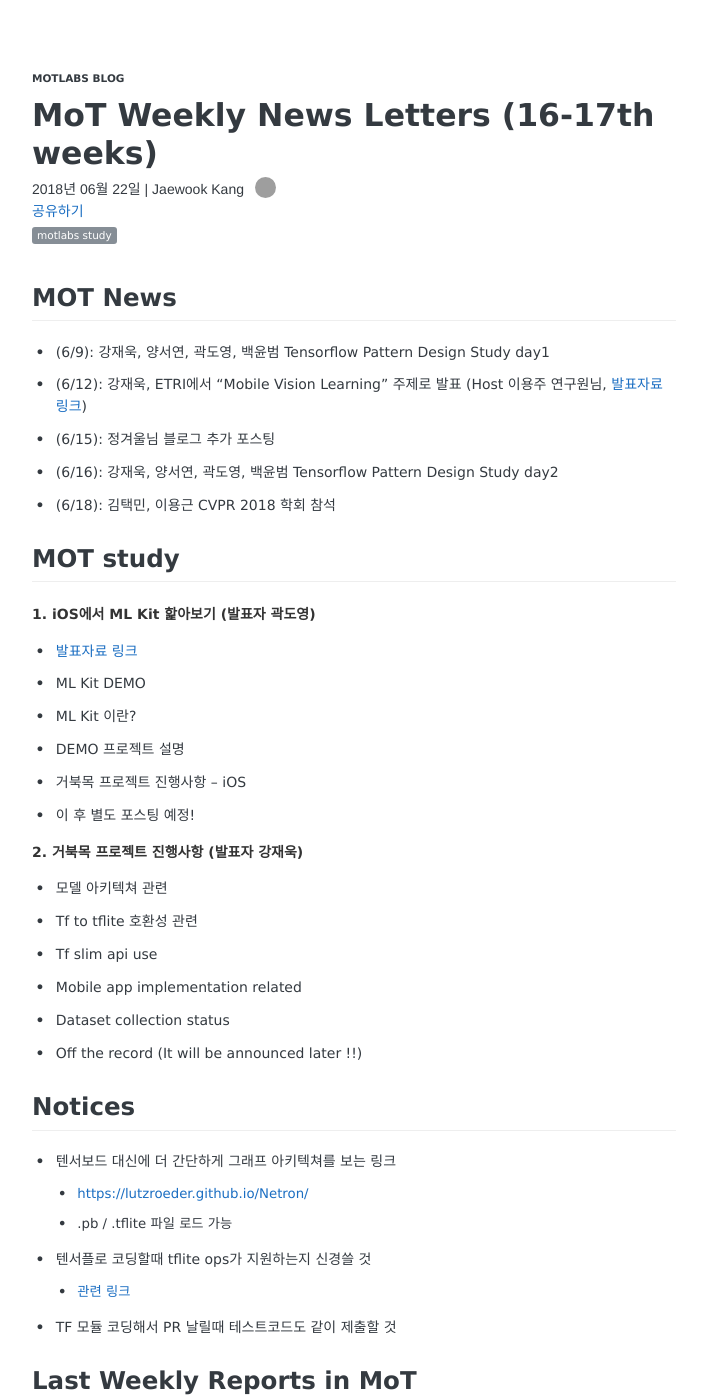
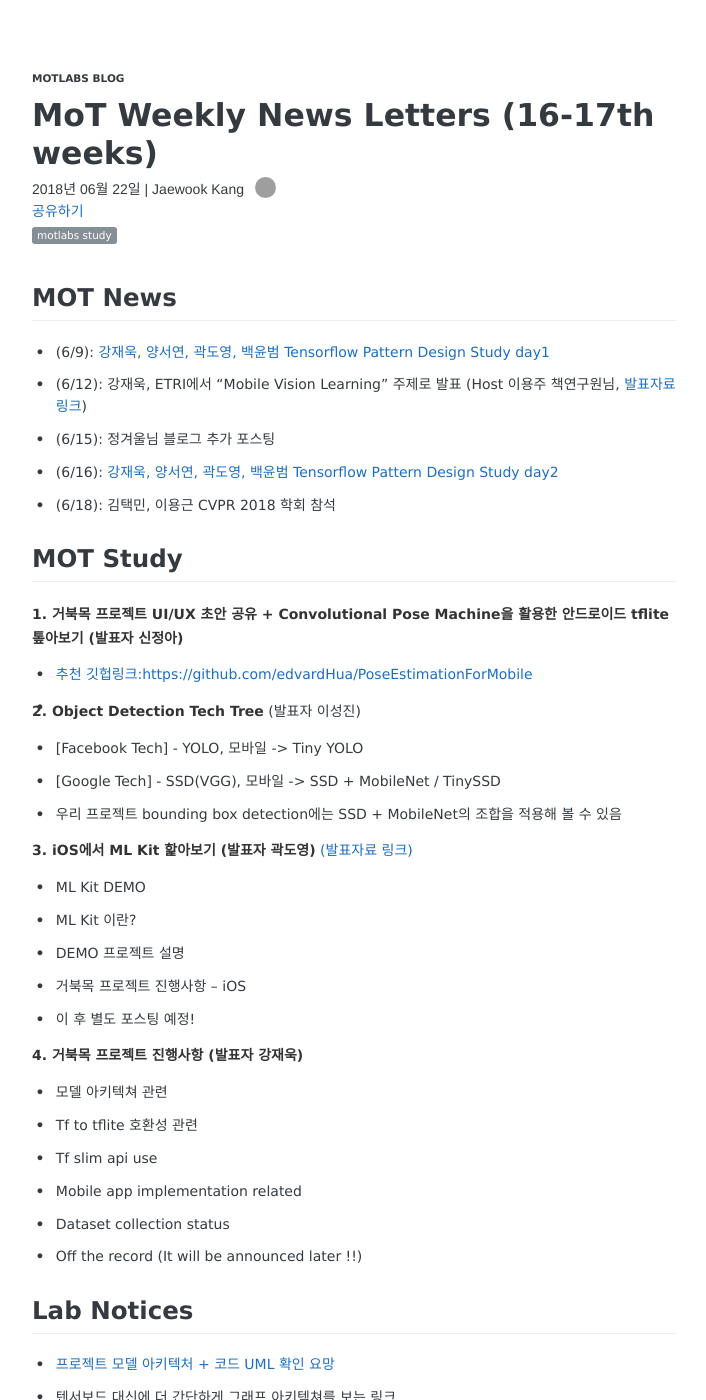
Before and after one commit to motlabs/motlabs.github.io, a Jekyll site: the page built from _posts/2018-06-22-motnewletter-week17.md, in a window 1280 px wide and 1400 px high. Shown: the whole window, without its empty margins (286-992 px from the left). Built offline with Jekyll 4.4.1, drawn with Linux system fonts in a browser that asks for light colours; some web fonts are replaced; some of the changed text lies outside the part shown; grey boxes are pictures that could not be loaded.

Commit message:
(feat) : motnewlatter-week17에 16주차 내용 추가

```diff
--- a/_posts/2018-06-22-motnewletter-week17.md
+++ b/_posts/2018-06-22-motnewletter-week17.md
@@ -13,25 +13,33 @@
 
 
 ## MOT News
-- (6/9): 강재욱, 양서연, 곽도영, 백윤범 Tensorflow Pattern Design Study day1
-- (6/12): 강재욱, ETRI에서 "Mobile Vision Learning" 주제로 발표 (Host 이용주 연구원님, [발표자료 링크](https://goo.gl/4H3X1q))
+- (6/9):  [강재욱, 양서연, 곽도영, 백윤범 Tensorflow Pattern Design Study day1](https://motlabs.github.io/2018-06-11/tfpattern-week2/)
+- (6/12): 강재욱, ETRI에서 "Mobile Vision Learning" 주제로 발표 (Host 이용주 책연구원님, [발표자료 링크](https://goo.gl/4H3X1q))
 - (6/15): 정겨울님 블로그 추가 포스팅
-- (6/16): 강재욱, 양서연, 곽도영, 백윤범 Tensorflow Pattern Design Study day2
+- (6/16): [강재욱, 양서연, 곽도영, 백윤범 Tensorflow Pattern Design Study day2](https://motlabs.github.io/2018-06-19/tfpattern-week3/)
 - (6/18): 김택민, 이용근 CVPR 2018 학회 참석
 
 
 
-## MOT study
+## MOT Study
+**1. 거북목 프로젝트 UI/UX 초안 공유 + Convolutional Pose Machine을 활용한 안드로이드 tflite 톺아보기  (발표자 신정아)**
+- [추천 깃헙링크:https://github.com/edvardHua/PoseEstimationForMobile](https://github.com/edvardHua/PoseEstimationForMobile)
+-
 
-**1. iOS에서 ML Kit 핥아보기 (발표자 곽도영)**
-- [발표자료 링크](https://goo.gl/2jms43)
+**2. Object Detection Tech Tree** (발표자 이성진)
+- [Facebook Tech] - YOLO, 모바일 -> Tiny YOLO
+- [Google Tech] - SSD(VGG), 모바일 -> SSD + MobileNet / TinySSD
+- 우리 프로젝트 bounding box detection에는 SSD + MobileNet의 조합을 적용해 볼 수 있음
+
+
+**3. iOS에서 ML Kit 핥아보기 (발표자 곽도영)** [(발표자료 링크)](https://goo.gl/2jms43)
 - ML Kit DEMO
 - ML Kit 이란?
 - DEMO 프로젝트 설명
 - 거북목 프로젝트 진행사항 – iOS
 - 이 후 별도 포스팅 예정!
 
-**2. 거북목 프로젝트 진행사항 (발표자 강재욱)**
+**4. 거북목 프로젝트 진행사항 (발표자 강재욱)**
 - 모델 아키텍쳐 관련
 - Tf to tflite 호환성 관련
 - Tf slim api use
@@ -40,14 +48,26 @@
 - Off the record (It will be announced later !!)
 
 
-## Notices
+## Lab Notices
+- [프로젝트 모델 아키텍처 + 코드 UML 확인 요망](https://docs.google.com/document/d/1cOC9CZJv02WEz-v17FCQ-Up19kYP1ZtoadvpC_nLPPM/edit#heading=h.lv5patfw1lss)
 - 텐서보드 대신에 더 간단하게 그래프 아키텍쳐를 보는 링크
     - [https://lutzroeder.github.io/Netron/](https://lutzroeder.github.io/Netron/)
     - .pb / .tflite 파일 로드 가능
-- 텐서플로 코딩할때 tflite ops가 지원하는지 신경쓸 것
-    - [관련 링크](https://goo.gl/EPqsXV)
+- 텐서플로 코딩할때 tflite ops가 지원하는지 신경쓸 것 [(관련 링크)](https://goo.gl/EPqsXV)
 - TF 모듈 코딩해서 PR 날릴때 테스트코드도 같이 제출할 것
+- 다음주(6/28)는 제주도 가기전에 한번 정리하는 모임이므로 모바일앱 + 모델 데모 필요
+- 지표 설정
+    - 모바일 앱 지표: fps, acc/time
+    - 모델 지표: Top1-accuracy
+- 6/28 자율주행 랩이 개포동 방문
 
+
+## Issues
+- 훈련데이터 이미지 가로세로 비율에 대한 논의 ( 3x4 or 1x1)
+- 텐서플로우 4D tensor 포맷은 NHWC를 따라야 함
+- 테스트 모델 활용해서 앱 빨리 만들어보기(MVP)
+- 모델 사이즈 줄이는 연구 지속 필요
+- 모바일 앱 매주 데모 하기 (애자일!)
 
 
 ## Last Weekly Reports in MoT
```
